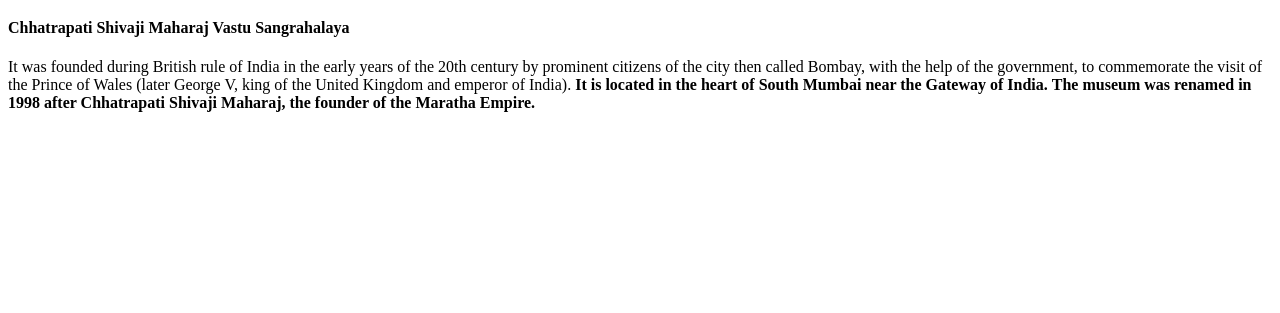
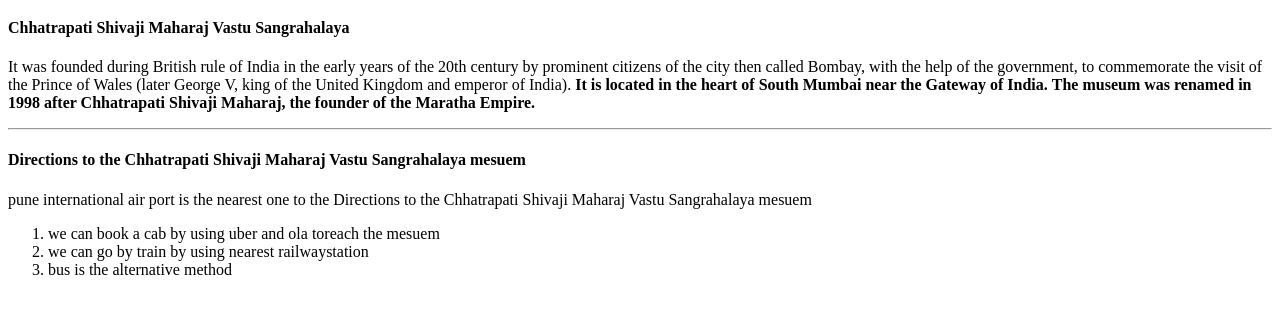
Before and after one commit to 44-563-Web-Apps-F22/44563-webapps-assignment-3-raghava249, a plain HTML site: page index.html in a window 1280 px wide. Shown: the part 61-374 px from the top of the page. Drawn offline with Linux system fonts and the light colour scheme.

Commit message:
ordered list added in index.html

```diff
--- a/index.html
+++ b/index.html
@@ -19,6 +19,17 @@
             <b>It is located in the heart of South Mumbai near the Gateway of India.</b>
             <b>The museum was renamed in 1998 after Chhatrapati Shivaji Maharaj, the founder of the Maratha Empire.</b>
         </p>
+        <hr>
+        <h4>
+            Directions to the Chhatrapati Shivaji Maharaj Vastu Sangrahalaya mesuem
+        </h4>
+        <p>pune international air port is  the nearest one to the  Directions to the Chhatrapati Shivaji Maharaj Vastu Sangrahalaya mesuem</p>
+        <ol type="1">
+            <li>we can book a cab by using uber and ola toreach the mesuem</li>
+            <li>we can go by train by using nearest railwaystation</li>
+            <li>bus is the alternative method </li>
+        </ol>
+
     </body>
 
 <html>
```
